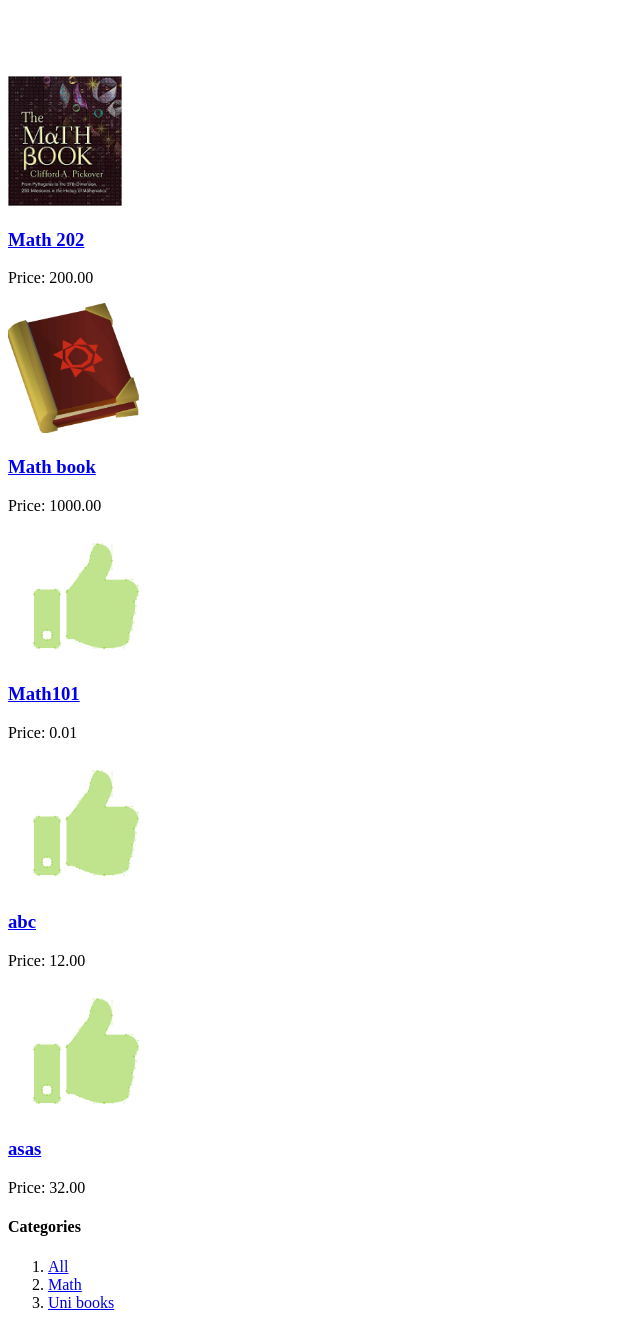
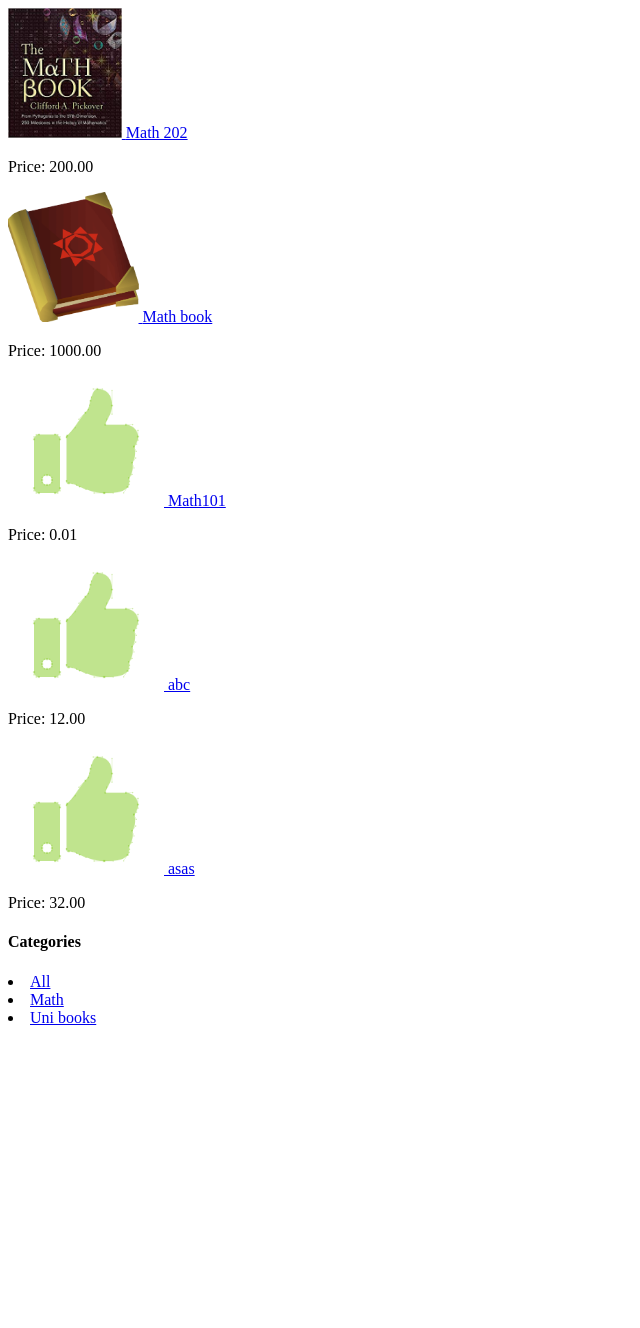
Before and after one commit to DefaultUser999/rebooker, a Django app: page / in a window 1280 px wide. Shown: the whole page, without its empty margins (0-640 px from the left). After the commit the page ends 1025 px from the top, so only its background shows below. Run offline with Django 3.2, Linux system fonts and the light colour scheme; data comes from the database, SQL or seed files in the repository.

Commit message:
Remove bootstrap and style class

```diff
--- a/matchmaking/textbook/templates/detail.html
+++ b/matchmaking/textbook/templates/detail.html
@@ -5,11 +5,10 @@
 {% endblock %}
 
 {% block content %}
-   <div class="container">
       <img src="{% if product.image %} {{ product.image.url }} {% else %} {% static 'img/default.png' %} {% endif %}" alt="..." style="height: 200px; width: auto">
       <h3>{{ product.name }}</h3>
       <h6><a href="{{ product.category.get_absolute_url }}">{{ product.category }}</a></h6>
       <p class="">Price: {{ product.price }}</p>
       <p class ="">Condition: {{ product.condition }}</p>
-    </div>
+
 {% endblock %}
--- a/matchmaking/textbook/templates/list.html
+++ b/matchmaking/textbook/templates/list.html
@@ -5,51 +5,20 @@
 {% endblock %}
 
 {% block content %}
-   <div class="container-fluid">
-      <div class="row" style="margin-top: 6%">
 
-        <div class="col-sm-8 blog-main">
-
-          <div class="blog-post">
-              <div class="row">
     {% for product in products %}
-                      <div class="col-md-4">
-                        <div class="thumbnail">
       <a href="{{ product.get_absolute_url }}">
         <img src="{% if product.image %} {{ product.image.url }} {% else %} {% static 'img/default.png' %} {% endif %}" alt="..." style="height: 130px; width: auto">
       </a>
-                            <div class="caption">
-                                <h3 class="text-center">
          <a href="{{ product.get_absolute_url }}">{{ product.name }}</a>
-                                </h3>
-                                <p class="text-center">Price: {{ product.price }}</p>
-                            </div>
-                        </div>
-                      </div>
+        <p class="">Price: {{ product.price }}</p>
     {% endfor %}
-              </div>
 
-
-          </div><!-- /.blog-post -->
-
-        </div><!-- /.blog-main -->
-
-        <div class="col-sm-3 col-sm-offset-1 blog-sidebar">
-          <div class="sidebar-module">
             <h4>Categories</h4>
-            <ol class="list-unstyled">
               <li {% if not category %} class="active"{% endif %}><a href="{% url 'textbook:product_list' %}">All</a></li>
             {% for c in categories %}
-
               <li {% if category.slug == c.slug %} class="active"{% endif %}>
                   <a href="{{ c.get_absolute_url }}">{{ c.name }}</a>
               </li>
             {% endfor %}
-            </ol>
-          </div>
-        </div><!-- /.blog-sidebar -->
-
-      </div><!-- /.row -->
-
-    </div><!-- /.container -->
 {% endblock %}
```
Lines whose indentation alone changed are shown as unchanged.
